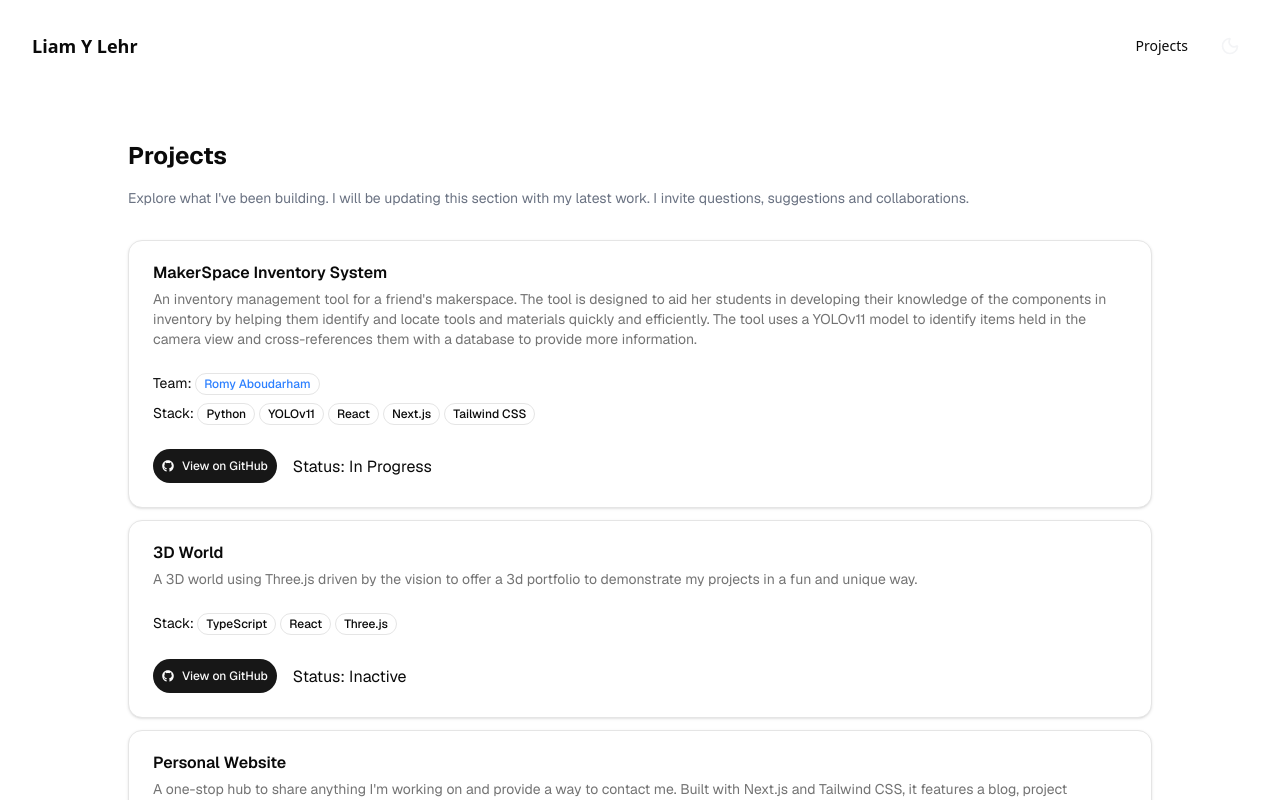
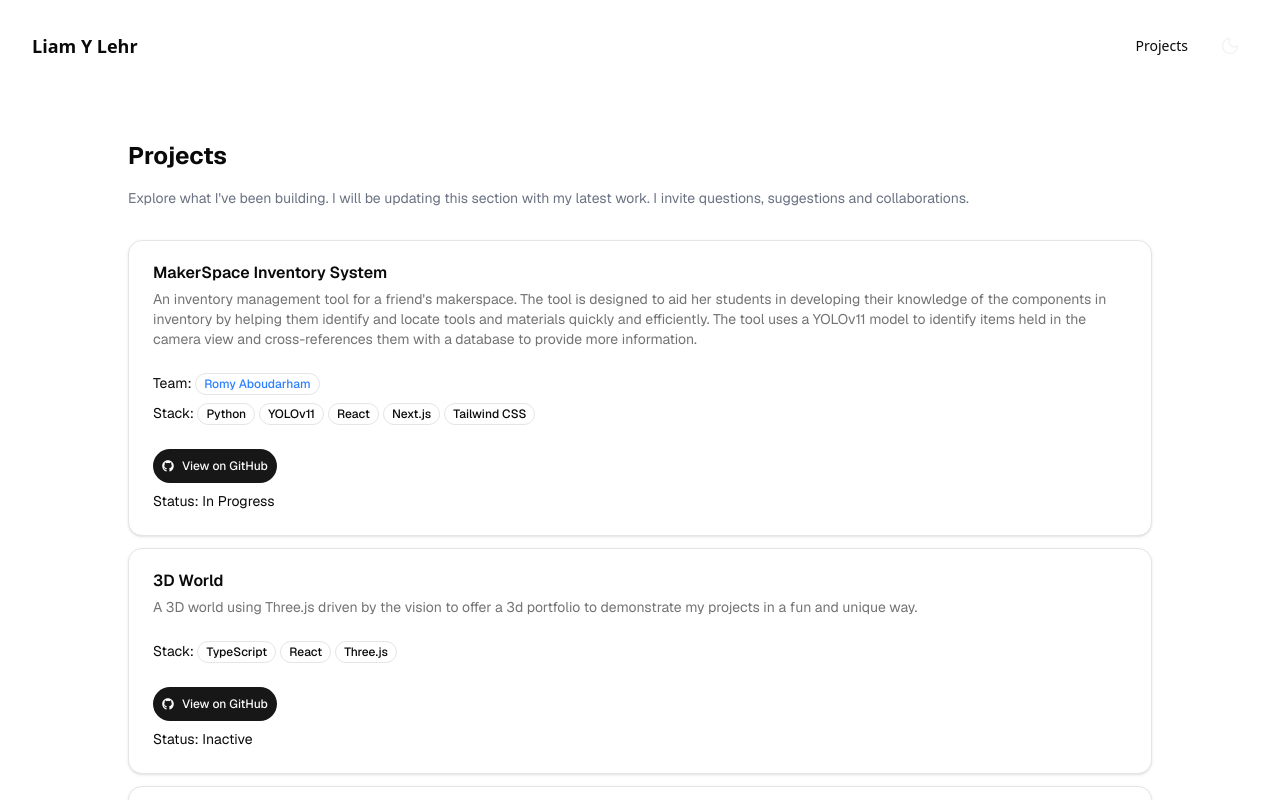
Before and after one commit to liamlylehr/liam-dot-com, a Next.js app: page /projects in a window 1280 px wide. Shown: the top 800 px of the page. Built offline with nearby package versions, Linux system fonts and the light colour scheme.

Commit message:
changed project card styling

```diff
--- a/components/projects/ProjectCard.tsx
+++ b/components/projects/ProjectCard.tsx
@@ -117,7 +117,11 @@ export default function ProjectCard({
                 </a>
               </Badge>
             )}
-            {status && <span>Status: {status}</span>}
+            {status && (
+              <>
+                <br /> <p className="mt-2 text-sm">Status: {status}</p>
+              </>
+            )}
           </CardAction>
         </CardFooter>
       </Card>
```
